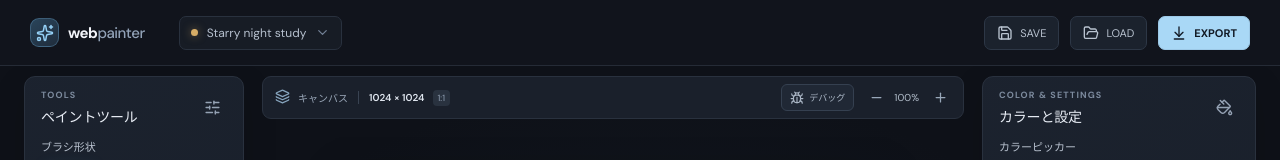
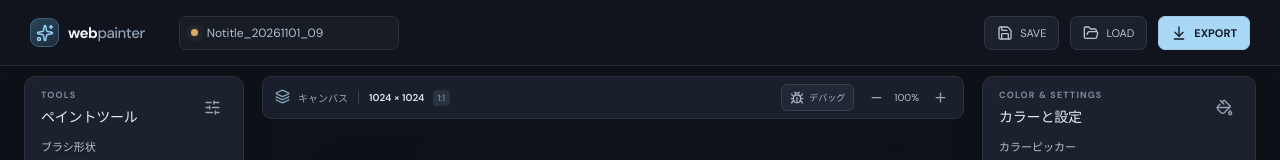
Before and after one commit to KitsuneDaro/Nurite, a React (Vite) app: page / in a window 1280 px wide. Shown: the top 160 px of the page. Built offline with nearby package versions, Linux system fonts and the light colour scheme.

Commit message:
feat: Implement canvas name handling and export functionality with sanitization

```diff
--- a/src/App.tsx
+++ b/src/App.tsx
@@ -19,9 +19,11 @@ import {
   readCanvasProject,
 } from './components/Canvas/ThreeCanvas/CanvasProjectFile'
 import { hslToHex, hexToHsl } from './utils/color'
+import { createDefaultCanvasName } from './utils/canvasFileName'
 import './App.css'
 
 function App() {
+  const [canvasName, setCanvasName] = useState(createDefaultCanvasName)
   const [canvasHistory, setCanvasHistory] = useState<CanvasHistoryState>({
     canUndo: false,
     canRedo: false,
@@ -71,7 +73,10 @@ function App() {
     setProjectFileBusy(true)
     setProjectFileStatus(null)
     try {
+      const projectName = canvasName.trim() || 'Untitled'
+      setCanvasName(projectName)
       downloadCanvasProject({
+        name: projectName,
         settings: {
           brushShape,
           paintType,
@@ -111,6 +116,7 @@ function App() {
         colors: project.settings.paletteColors,
         selectedIndex: project.settings.selectedPalette,
       })
+      setCanvasName(project.name)
       setCanvasHistory(drawing.getHistoryState())
       setProjectFileStatus('編集ファイルを読み込みました')
     } catch (error) {
@@ -134,7 +140,7 @@ function App() {
     setExportingCanvas(true)
     setCanvasExportStatus(null)
     try {
-      await drawingRef.current.exportCanvas()
+      await drawingRef.current.exportCanvas(canvasName.trim() || 'Untitled')
       setCanvasExportStatus('キャンバス画像を保存しました')
     } catch (error) {
       console.error('Failed to export the canvas image.', error)
@@ -161,6 +167,8 @@ function App() {
         onLoadProject={loadProject}
         projectFileBusy={projectFileBusy}
         projectFileStatus={projectFileStatus}
+        canvasName={canvasName}
+        onCanvasNameChange={setCanvasName}
         onExportCanvas={exportCanvas}
         exportingCanvas={exportingCanvas}
         canvasExportStatus={canvasExportStatus}
--- a/src/components/Canvas/ThreeCanvas/CanvasDrawingRenderer.ts
+++ b/src/components/Canvas/ThreeCanvas/CanvasDrawingRenderer.ts
@@ -378,7 +378,7 @@ export class CanvasDrawingRenderer {
     this.renderOutput()
   }
 
-  async exportCanvas() {
+  async exportCanvas(filename: string) {
     if (this.disposed) throw new Error('Cannot export the canvas after the renderer is disposed.')
 
     this.updateDisplayedTextures()
@@ -389,6 +389,7 @@ export class CanvasDrawingRenderer {
       output.scene,
       output.camera,
       () => this.renderOutput(),
+      filename,
     )
   }
 
--- a/src/components/Canvas/ThreeCanvas/CanvasImageExport.ts
+++ b/src/components/Canvas/ThreeCanvas/CanvasImageExport.ts
@@ -1,6 +1,7 @@
 import type { Camera, Scene, WebGLRenderer, WebGLRenderTarget } from 'three'
 import { CANVAS_SIZE } from './CanvasConstants'
 import { downloadBlob } from '../../../utils/ZipArchive'
+import { sanitizeCanvasFileName } from '../../../utils/canvasFileName'
 
 export async function exportCanvasImage(
   renderer: WebGLRenderer,
@@ -8,6 +9,7 @@ export async function exportCanvasImage(
   scene: Scene,
   camera: Camera,
   restoreOutput: () => void,
+  filename: string,
 ) {
   renderer.setRenderTarget(target)
   renderer.setViewport(0, 0, CANVAS_SIZE, CANVAS_SIZE)
@@ -45,6 +47,5 @@ export async function exportCanvasImage(
       else reject(new Error('Could not encode the canvas image.'))
     }, 'image/png')
   })
-  const timestamp = new Date().toISOString().replace(/[:.]/g, '-')
-  downloadBlob(blob, `webpainter-${timestamp}.png`)
+  downloadBlob(blob, `${sanitizeCanvasFileName(filename)}.png`)
 }
--- a/src/components/Canvas/ThreeCanvas/CanvasProjectFile.ts
+++ b/src/components/Canvas/ThreeCanvas/CanvasProjectFile.ts
@@ -2,6 +2,7 @@ import type { BrushShape, BrushType, ToolType } from '../../../types'
 import { CANVAS_SIZE } from './CanvasConstants'
 import type { ArchiveEntry } from '../../../utils/ZipArchive'
 import { createZipArchive, downloadBlob, readZipArchive } from '../../../utils/ZipArchive'
+import { sanitizeCanvasFileName } from '../../../utils/canvasFileName'
 
 export type CanvasProjectSettings = {
   brushShape: BrushShape
@@ -23,6 +24,7 @@ export type CanvasProjectTextures = {
 }
 
 export type CanvasProject = {
+  name: string
   settings: CanvasProjectSettings
   textures: CanvasProjectTextures
 }
@@ -39,12 +41,14 @@ const TEXTURE_FILES = {
 } as const
 
 export function createCanvasProjectArchive(
+  name: string,
   settings: CanvasProjectSettings,
   textures: CanvasProjectTextures,
 ) {
   const manifest = {
     format: FORMAT_ID,
     version: FORMAT_VERSION,
+    name,
     canvas: { width: CANVAS_SIZE, height: CANVAS_SIZE },
     settings,
     textures: Object.fromEntries(
@@ -66,14 +70,8 @@ export function createCanvasProjectArchive(
 }
 
 export function downloadCanvasProject(project: CanvasProject) {
-  const archive = createCanvasProjectArchive(project.settings, project.textures)
-  const now = new Date()
-  const filename = [
-    now.getFullYear().toString().padStart(4, '0'),
-    (now.getMonth() + 1).toString().padStart(2, '0'),
-    now.getDate().toString().padStart(2, '0'),
-  ].join('') + `_${now.getHours().toString().padStart(2, '0')}.zip`
-  downloadBlob(archive, filename)
+  const archive = createCanvasProjectArchive(project.name, project.settings, project.textures)
+  downloadBlob(archive, `${sanitizeCanvasFileName(project.name)}.zip`)
 }
 
 export async function readCanvasProject(file: File): Promise<CanvasProject> {
@@ -90,7 +88,7 @@ export async function readCanvasProject(file: File): Promise<CanvasProject> {
   } catch (error) {
     throw new Error('The project settings file is invalid JSON.', { cause: error })
   }
-  const settings = validateManifest(manifest)
+  const project = validateManifest(manifest, getProjectNameFromFile(file.name))
   const expectedPaths = new Set(['project.json', 'textures/', ...Object.values(TEXTURE_FILES)])
   for (const name of files.keys()) {
     if (!expectedPaths.has(name)) throw new Error(`The project contains an unexpected file: ${name}`)
@@ -110,10 +108,10 @@ export async function readCanvasProject(file: File): Promise<CanvasProject> {
     }
     textures[key as keyof CanvasProjectTextures] = data
   }
-  return { settings, textures }
+  return { ...project, textures }
 }
 
-function validateManifest(value: unknown): CanvasProjectSettings {
+function validateManifest(value: unknown, fallbackName: string) {
   if (!isRecord(value) || value.format !== FORMAT_ID || value.version !== FORMAT_VERSION) {
     throw new Error('This ZIP is not a supported WebPainter project file.')
   }
@@ -128,8 +126,12 @@ function validateManifest(value: unknown): CanvasProjectSettings {
   }
 
   const { settings, textures } = value
+  const name = value.name === undefined ? fallbackName : value.name
   if (
-    !isBrushShape(settings.brushShape)
+    typeof name !== 'string'
+    || name.trim().length === 0
+    || name.length > 120
+    || !isBrushShape(settings.brushShape)
     || !isBrushType(settings.paintType)
     || !isToolType(settings.toolType)
     || typeof settings.followDirection !== 'boolean'
@@ -164,6 +166,8 @@ function validateManifest(value: unknown): CanvasProjectSettings {
   }
 
   return {
+    name,
+    settings: {
       brushShape: settings.brushShape,
       paintType: settings.paintType,
       followDirection: settings.followDirection,
@@ -172,7 +176,13 @@ function validateManifest(value: unknown): CanvasProjectSettings {
       color: settings.color,
       paletteColors: [...settings.paletteColors],
       selectedPalette: settings.selectedPalette,
+    },
   }
+}
+
+function getProjectNameFromFile(fileName: string) {
+  const withoutExtension = fileName.replace(/\.zip$/i, '')
+  return withoutExtension.slice(0, 120) || 'Untitled'
 }
 
 function isRecord(value: unknown): value is Record<string, unknown> {
--- a/src/components/Canvas/ThreeCanvas/ThreeCanvas.tsx
+++ b/src/components/Canvas/ThreeCanvas/ThreeCanvas.tsx
@@ -28,7 +28,7 @@ export type CanvasDrawingHandle = {
   redo: () => CanvasHistoryState
   getHistoryState: () => CanvasHistoryState
   sampleColor: (point: DrawingPoint) => string
-  exportCanvas: () => Promise<void>
+  exportCanvas: (filename: string) => Promise<void>
   exportProjectTextures: () => CanvasProjectTextures
   importProjectTextures: (textures: CanvasProjectTextures) => void
 }
@@ -80,8 +80,8 @@ export const ThreeCanvas = forwardRef<CanvasDrawingHandle, ThreeCanvasProps>(
         if (!renderer) throw new Error('The drawing renderer is not ready.')
         return renderer.sampleColor(point)
       },
-      exportCanvas() {
-        return drawingRendererRef.current?.exportCanvas()
+      exportCanvas(filename) {
+        return drawingRendererRef.current?.exportCanvas(filename)
           ?? Promise.reject(new Error('The drawing renderer is not ready.'))
       },
       exportProjectTextures() {
--- a/src/components/TopBar/TopBar.css
+++ b/src/components/TopBar/TopBar.css
@@ -38,6 +38,7 @@
 }
 
 .document-title {
+  min-width: 0;
   height: 34px;
   padding: 0 11px;
   display: flex;
@@ -58,8 +59,21 @@
   box-shadow: 0 0 9px rgba(215, 173, 102, 0.5);
 }
 
-.document-title svg {
-  color: #728095;
+.document-name-input {
+  width: 180px;
+  min-width: 0;
+  padding: 0;
+  border: 0;
+  outline: 0;
+  color: inherit;
+  background: transparent;
+  font: inherit;
+}
+
+.document-name-input:focus-visible {
+  outline: 1px solid #6387a2;
+  outline-offset: 3px;
+  border-radius: 2px;
 }
 
 .topbar-actions {
@@ -186,6 +200,10 @@
     font-size: 10px;
   }
 
+  .document-name-input {
+    width: 120px;
+  }
+
   .saved-status,
   .topbar-button span {
     display: none;
@@ -230,7 +248,8 @@
     max-width: 150px;
   }
 
-  .document-title > span:nth-child(2) {
+  .document-name-input {
+    width: 100px;
     overflow: hidden;
     text-overflow: ellipsis;
     white-space: nowrap;
--- a/src/components/TopBar/TopBar.tsx
+++ b/src/components/TopBar/TopBar.tsx
@@ -1,6 +1,5 @@
 import {
   ArrowDownToLine,
-  ChevronDown,
   FolderOpen,
   Save,
   Sparkles,
@@ -13,6 +12,8 @@ type TopBarProps = {
   onLoadProject: (file: File) => void
   projectFileBusy: boolean
   projectFileStatus: string | null
+  canvasName: string
+  onCanvasNameChange: (name: string) => void
   onExportCanvas: () => void
   exportingCanvas: boolean
   canvasExportStatus: string | null
@@ -23,6 +24,8 @@ export function TopBar({
   onLoadProject,
   projectFileBusy,
   projectFileStatus,
+  canvasName,
+  onCanvasNameChange,
   onExportCanvas,
   exportingCanvas,
   canvasExportStatus,
@@ -37,8 +40,14 @@ export function TopBar({
       </a>
       <div className="document-title">
         <span className="document-dot" />
-        <span>Starry night study</span>
-        <ChevronDown size={15} />
+        <input
+          className="document-name-input"
+          type="text"
+          aria-label="キャンバスファイル名"
+          value={canvasName}
+          maxLength={120}
+          onChange={(event) => onCanvasNameChange(event.currentTarget.value)}
+        />
       </div>
       <div className="topbar-actions">
         <button
--- /dev/null
+++ b/src/utils/canvasFileName.ts
@@ -0,0 +1,26 @@
+export function createDefaultCanvasName(date = new Date()) {
+  const datePart = [
+    date.getFullYear().toString().padStart(4, '0'),
+    (date.getMonth() + 1).toString().padStart(2, '0'),
+    date.getDate().toString().padStart(2, '0'),
+  ].join('')
+  const hourPart = date.getHours().toString().padStart(2, '0')
+  return `Notitle_${datePart}_${hourPart}`
+}
+
+export function sanitizeCanvasFileName(name: string) {
+  const sanitized = name
+    .trim()
+    .replace(/[<>:"/\\|?*]/g, '_')
+    .split('')
+    .filter((character) => character.charCodeAt(0) >= 32 && character.charCodeAt(0) !== 127)
+    .join('')
+    .replace(/[. ]+$/g, '')
+    .slice(0, 120)
+    .trim()
+  if (!sanitized || sanitized === '.' || sanitized === '..') return 'Untitled'
+  if (/^(con|prn|aux|nul|com[1-9]|lpt[1-9])(?:\.|$)/i.test(sanitized)) {
+    return `_${sanitized}`
+  }
+  return sanitized
+}
```
Lines whose indentation alone changed are shown as unchanged.
